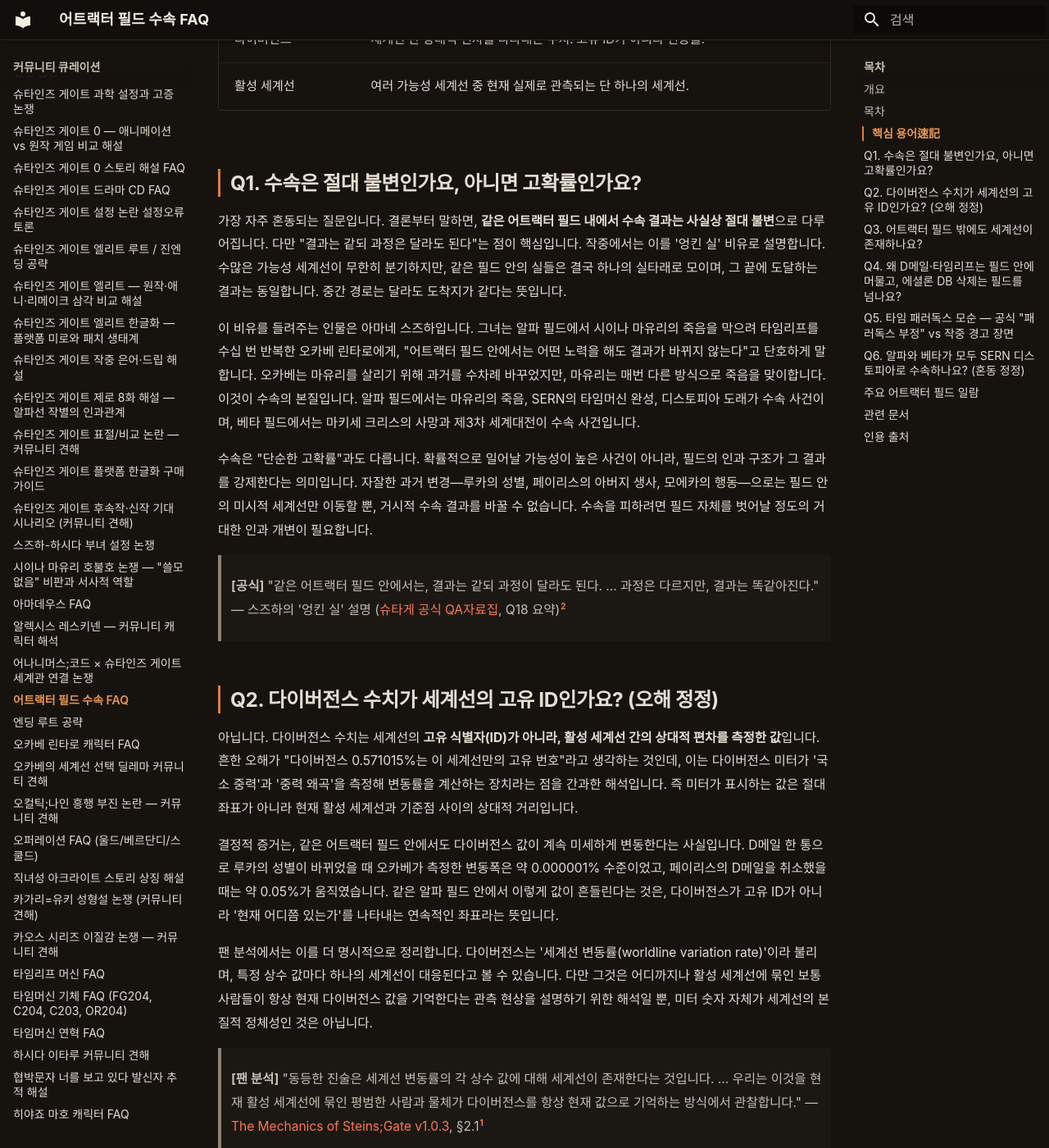
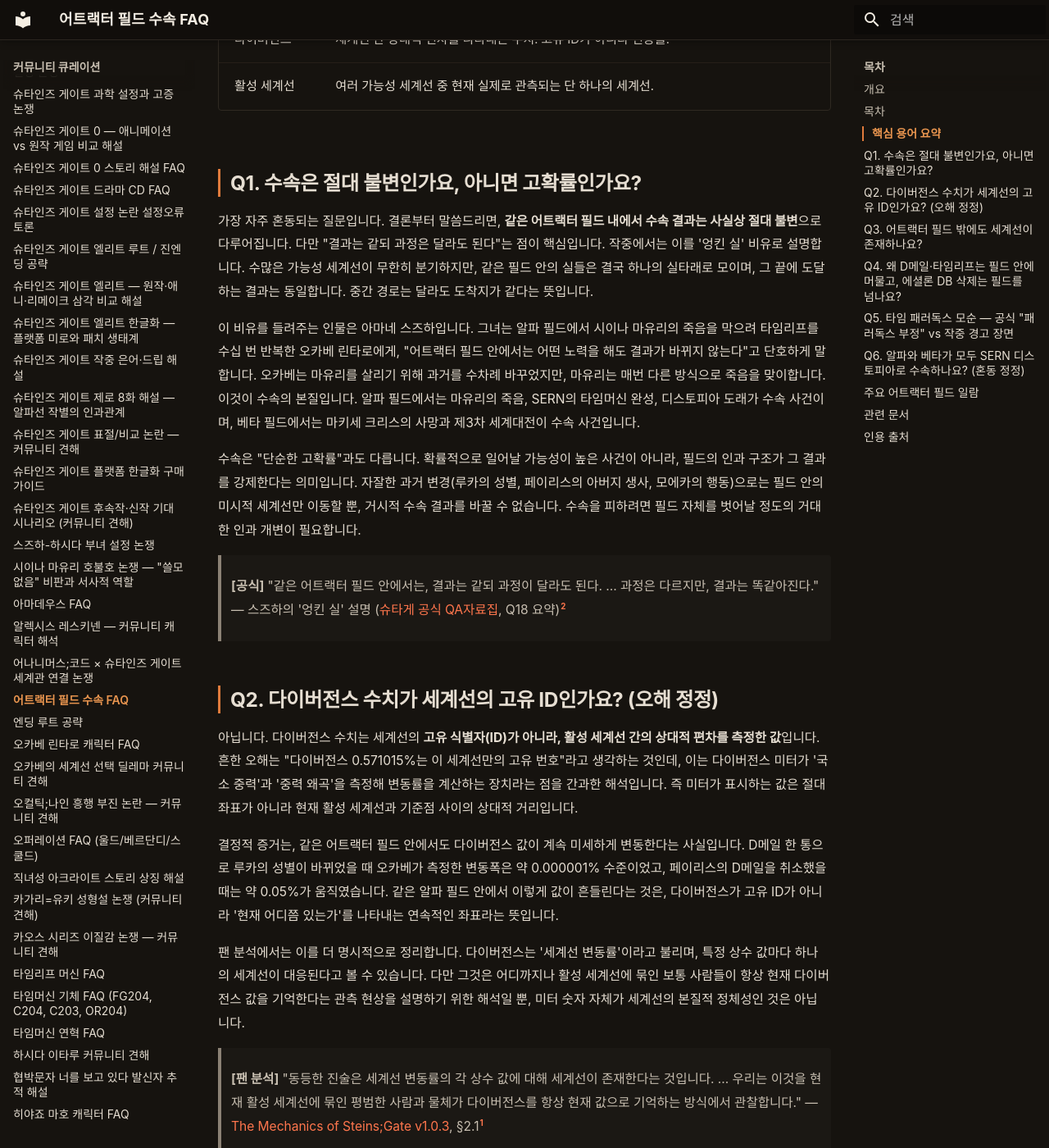
Before and after one commit to sgwiki/sgwiki.github.io, an MkDocs documentation site: the page built from wiki/커뮤니티-큐레이션/어트랙터-필드-수속-FAQ.md, in a window 1280 px wide and 1400 px high, scrolled down 1367 px. Shown: the whole window at 82% size. Built offline with MkDocs 1.6.1 and Material for MkDocs 9.7.7, drawn with Linux system fonts in a browser that asks for light colours; some web fonts are replaced; some of the changed text lies outside the part shown.

Commit message:
chore(wiki): 어트랙터-필드-수속-FAQ 정비 — 런타임 마커 제거·개요 섹션 추가·한자 헤더 정리(핵심 용어 요약)·영어 병기 제거(수속·세계선 변동률)·조사·경어·과장 표현 교정·em dash 표기 통일

```diff
--- a/wiki/커뮤니티-큐레이션/어트랙터-필드-수속-FAQ.md
+++ b/wiki/커뮤니티-큐레이션/어트랙터-필드-수속-FAQ.md
@@ -17,11 +15,11 @@
 
 ## 개요
 
-이 문서는 어트랙터 필드와 수속(convergence)이라는 두 중심 개념을 둘러싸고 커뮤니티에서 반복적으로 제기되는 여섯 가지 질문을 정리한 FAQ입니다. 어트랙터 필드는 슈타인즈 게이트 세계관에서 "세계선 수속 범위"를 가리키는 가상 이론으로, 카오스 이론의 스트레인지 어트랙터에서 이름을 따왔습니다. 이 문서는 이론의 총론을 반복하지 않습니다. 어트랙터 필드와 세계선 변동 메커니즘의 전체 해설은 [세계선-변동-메커니즘-FAQ](세계선-변동-메커니즘-FAQ.md)를, 관측자인 리딩 슈타이너에 대한 질문은 [리딩-슈타이너-FAQ](리딩-슈타이너-FAQ.md)를 참고해 주세요. 본 FAQ는 그 위에서 자주 겹치는 오해와 혼동만을 다룹니다.
+이 문서는 어트랙터 필드와 수속이라는 두 중심 개념을 둘러싸고 커뮤니티에서 반복적으로 제기되는 여섯 가지 질문을 정리한 FAQ입니다. 어트랙터 필드는 슈타인즈 게이트 세계관에서 "세계선 수속 범위"를 가리키는 가상 이론으로, 카오스 이론의 스트레인지 어트랙터에서 이름을 따왔습니다. 이 문서는 이론의 총론을 반복하지 않습니다. 어트랙터 필드와 세계선 변동 메커니즘의 전체 해설은 [세계선-변동-메커니즘-FAQ](세계선-변동-메커니즘-FAQ.md)를, 관측자인 리딩 슈타이너에 대한 질문은 [리딩-슈타이너-FAQ](리딩-슈타이너-FAQ.md)를 참고해 주세요. 본 FAQ는 그 위에서 자주 겹치는 오해와 혼동만을 다룹니다.
 
 ## 목차
 
-1. [핵심 용어速記](#핵심-용어速記)
+1. [핵심 용어 요약](#핵심-용어-요약)
 2. [Q1. 수속은 절대 불변인가요, 아니면 고확률인가요?](#q1-수속은-절대-불변인가요-아니면-고확률인가요)
 3. [Q2. 다이버전스 수치가 세계선의 고유 ID인가요? (오해 정정)](#q2-다이버전스-수치가-세계선의-고유-id인가요-오해-정정)
 4. [Q3. 어트랙터 필드 밖에도 세계선이 존재하나요?](#q3-어트랙터-필드-밖에도-세계선이-존재하나요)
@@ -32,32 +30,32 @@
 9. [관련 문서](#관련-문서)
 10. [인용 출처](#인용-출처)
 
-## 핵심 용어速記
+## 핵심 용어 요약
 
 | 용어 | 한 줄 요약 |
 |---|---|
 | 어트랙터 필드 | 같은 수속 결과로 향하는 세계선 묶음. 이름은 카오스 이론의 스트레인지 어트랙터에서 유래. |
-| 수속(convergence) | 같은 어트랙터 필드 안에서 결과는 같되 과정이 달라도 허용되는 현상. 필드 단위로 거시적 사건을 강제. |
+| 수속 | 같은 어트랙터 필드 안에서 결과는 같되 과정이 달라도 허용되는 현상. 필드 단위로 거시적 사건을 강제. |
 | 다이버전스 | 세계선 간 상대적 편차를 나타내는 수치. 고유 ID가 아니라 변동률. |
 | 활성 세계선 | 여러 가능성 세계선 중 현재 실제로 관측되는 단 하나의 세계선. |
 
 ## Q1. 수속은 절대 불변인가요, 아니면 고확률인가요?
 
-가장 자주 혼동되는 질문입니다. 결론부터 말하면, **같은 어트랙터 필드 내에서 수속 결과는 사실상 절대 불변**으로 다루어집니다. 다만 "결과는 같되 과정은 달라도 된다"는 점이 핵심입니다. 작중에서는 이를 '엉킨 실' 비유로 설명합니다. 수많은 가능성 세계선이 무한히 분기하지만, 같은 필드 안의 실들은 결국 하나의 실타래로 모이며, 그 끝에 도달하는 결과는 동일합니다. 중간 경로는 달라도 도착지가 같다는 뜻입니다.
+가장 자주 혼동되는 질문입니다. 결론부터 말씀드리면, **같은 어트랙터 필드 내에서 수속 결과는 사실상 절대 불변**으로 다루어집니다. 다만 "결과는 같되 과정은 달라도 된다"는 점이 핵심입니다. 작중에서는 이를 '엉킨 실' 비유로 설명합니다. 수많은 가능성 세계선이 무한히 분기하지만, 같은 필드 안의 실들은 결국 하나의 실타래로 모이며, 그 끝에 도달하는 결과는 동일합니다. 중간 경로는 달라도 도착지가 같다는 뜻입니다.
 
 이 비유를 들려주는 인물은 아마네 스즈하입니다. 그녀는 알파 필드에서 시이나 마유리의 죽음을 막으려 타임리프를 수십 번 반복한 오카베 린타로에게, "어트랙터 필드 안에서는 어떤 노력을 해도 결과가 바뀌지 않는다"고 단호하게 말합니다. 오카베는 마유리를 살리기 위해 과거를 수차례 바꾸었지만, 마유리는 매번 다른 방식으로 죽음을 맞이합니다. 이것이 수속의 본질입니다. 알파 필드에서는 마유리의 죽음, SERN의 타임머신 완성, 디스토피아 도래가 수속 사건이며, 베타 필드에서는 마키세 크리스의 사망과 제3차 세계대전이 수속 사건입니다.
 
-수속은 "단순한 고확률"과도 다릅니다. 확률적으로 일어날 가능성이 높은 사건이 아니라, 필드의 인과 구조가 그 결과를 강제한다는 의미입니다. 자잘한 과거 변경—루카의 성별, 페이리스의 아버지 생사, 모에카의 행동—으로는 필드 안의 미시적 세계선만 이동할 뿐, 거시적 수속 결과를 바꿀 수 없습니다. 수속을 피하려면 필드 자체를 벗어날 정도의 거대한 인과 개변이 필요합니다.
+수속은 "단순한 고확률"과도 다릅니다. 확률적으로 일어날 가능성이 높은 사건이 아니라, 필드의 인과 구조가 그 결과를 강제한다는 의미입니다. 자잘한 과거 변경(루카의 성별, 페이리스의 아버지 생사, 모에카의 행동)으로는 필드 안의 미시적 세계선만 이동할 뿐, 거시적 수속 결과를 바꿀 수 없습니다. 수속을 피하려면 필드 자체를 벗어날 정도의 거대한 인과 개변이 필요합니다.
 
 > **[공식]** "같은 어트랙터 필드 안에서는, 결과는 같되 과정이 달라도 된다. ... 과정은 다르지만, 결과는 똑같아진다." — 스즈하의 '엉킨 실' 설명 ([슈타게 공식 QA자료집](../근거자료/공식/qa-자료집.md), Q18 요약)[^2]
 
 ## Q2. 다이버전스 수치가 세계선의 고유 ID인가요? (오해 정정)
 
-아닙니다. 다이버전스 수치는 세계선의 **고유 식별자(ID)가 아니라, 활성 세계선 간의 상대적 편차를 측정한 값**입니다. 흔한 오해가 "다이버전스 0.571015%는 이 세계선만의 고유 번호"라고 생각하는 것인데, 이는 다이버전스 미터가 '국소 중력'과 '중력 왜곡'을 측정해 변동률을 계산하는 장치라는 점을 간과한 해석입니다. 즉 미터가 표시하는 값은 절대 좌표가 아니라 현재 활성 세계선과 기준점 사이의 상대적 거리입니다.
+아닙니다. 다이버전스 수치는 세계선의 **고유 식별자(ID)가 아니라, 활성 세계선 간의 상대적 편차를 측정한 값**입니다. 흔한 오해는 "다이버전스 0.571015%는 이 세계선만의 고유 번호"라고 생각하는 것인데, 이는 다이버전스 미터가 '국소 중력'과 '중력 왜곡'을 측정해 변동률을 계산하는 장치라는 점을 간과한 해석입니다. 즉 미터가 표시하는 값은 절대 좌표가 아니라 현재 활성 세계선과 기준점 사이의 상대적 거리입니다.
 
 결정적 증거는, 같은 어트랙터 필드 안에서도 다이버전스 값이 계속 미세하게 변동한다는 사실입니다. D메일 한 통으로 루카의 성별이 바뀌었을 때 오카베가 측정한 변동폭은 약 0.000001% 수준이었고, 페이리스의 D메일을 취소했을 때는 약 0.05%가 움직였습니다. 같은 알파 필드 안에서 이렇게 값이 흔들린다는 것은, 다이버전스가 고유 ID가 아니라 '현재 어디쯤 있는가'를 나타내는 연속적인 좌표라는 뜻입니다.
 
-팬 분석에서는 이를 더 명시적으로 정리합니다. 다이버전스는 '세계선 변동률(worldline variation rate)'이라 불리며, 특정 상수 값마다 하나의 세계선이 대응된다고 볼 수 있습니다. 다만 그것은 어디까지나 활성 세계선에 묶인 보통 사람들이 항상 현재 다이버전스 값을 기억한다는 관측 현상을 설명하기 위한 해석일 뿐, 미터 숫자 자체가 세계선의 본질적 정체성인 것은 아닙니다.
+팬 분석에서는 이를 더 명시적으로 정리합니다. 다이버전스는 '세계선 변동률'이라고 불리며, 특정 상수 값마다 하나의 세계선이 대응된다고 볼 수 있습니다. 다만 그것은 어디까지나 활성 세계선에 묶인 보통 사람들이 항상 현재 다이버전스 값을 기억한다는 관측 현상을 설명하기 위한 해석일 뿐, 미터 숫자 자체가 세계선의 본질적 정체성인 것은 아닙니다.
 
 > **[팬 분석]** "동등한 진술은 세계선 변동률의 각 상수 값에 대해 세계선이 존재한다는 것입니다. ... 우리는 이것을 현재 활성 세계선에 묶인 평범한 사람과 물체가 다이버전스를 항상 현재 값으로 기억하는 방식에서 관찰합니다." — [The Mechanics of Steins;Gate v1.0.3](https://github.com/Votuko/steins-gate-mechanics/blob/main/The%20Mechanics%20of%20Steins%20Gate%20v1.0.3.pdf), §2.1[^1]
 
@@ -96,7 +94,7 @@
 
 ## Q5. 타임 패러독스 모순 — 공식 "패러독스 부정" vs 작중 경고 장면
 
-여기도 커뮤니티가 자주 부딪히는 모순이 있습니다. 한쪽에는 공식 입장인 "이 세계관에서는 타임 패러독스가 발생하지 않는다"는 설명이 있고, 다른 쪽에는 작중 인물이 "타임 패러독스가 된다"며 경고하는 대사들이 공존합니다. 크리스와 스즈하는 모두 "패러독스가 일어나면 안 된다"는 뉘앙스로 경고하는 장면을 남깁니다. 어느 쪽이 맞는지, 아니면 둘 다 맞는지를 중개해 봅니다.
+여기서도 커뮤니티가 자주 부딪히는 모순이 있습니다. 한쪽에는 공식 입장인 "이 세계관에서는 타임 패러독스가 발생하지 않는다"는 설명이 있고, 다른 쪽에는 작중 인물이 "타임 패러독스가 된다"며 경고하는 대사가 공존합니다. 크리스와 스즈하는 모두 "패러독스가 일어나면 안 된다"는 뉘앙스로 경고하는 장면을 남깁니다. 어느 쪽이 맞는지, 아니면 둘 다 맞는지를 정리해 보겠습니다.
 
 공식 입장은 분명합니다. 슈타인즈 게이트의 세계선은 처음부터 끝까지 '자기무모순적(self-consistent)'인 하나의 역사이며, 시간 여행이 일어나더라도 그 시간 여행 자체가 이미 그 세계선 역사에 포함된 사건이 됩니다. 그러므로 논리적 모순이 성립할 수 없다는 것이 공식 설명입니다. 이것이 위 Q3에서 언급한 '혼합 해석'의 핵심입니다. 크리스가 본편에서 "이건 결정론 아니야?"라고 묻자 스즈하가 "비슷할지도 모르지만, 좀 더 널널하다"고 답하는 장면도 같은 맥락입니다.
 
@@ -108,7 +106,7 @@
 
 ## Q6. 알파와 베타가 모두 SERN 디스토피아로 수속하나요? (혼동 정정)
 
-아닙니다. 이것은 가장 흔하면서도 가장 치명적인 혼동 중 하나입니다. **알파 어트랙터 필드만 SERN 디스토피아로 수속합니다.** 베타 어트랙터 필드는 마키세 크리스의 사망과 제3차 세계대전으로 수속하며, SERN은 베타에서 주도권을 잃고 무력화됩니다. 이 둘을 "둘 다 SERN이 이긴다"고 묶어 생각하면 본편 전개가 이해되지 않습니다.
+아닙니다. 이것은 가장 흔하면서도 심각한 혼동 중 하나입니다. **알파 어트랙터 필드만 SERN 디스토피아로 수속합니다.** 베타 어트랙터 필드는 마키세 크리스의 사망과 제3차 세계대전으로 수속하며, SERN은 베타에서 주도권을 잃고 무력화됩니다. 이 둘을 "둘 다 SERN이 이긴다"고 묶어 생각하면 본편 전개가 이해되지 않습니다.
 
 왜 혼동이 생기는지 추적해 보면, 흔히 "D메일이 SERN에 포착되었으니 SERN이 이긴다"는 단순 등식에서 출발합니다. 하지만 SERN이 D메일을 포착해 타임머신 경쟁에서 승리하는 디스토피아는 알파 필드의 수속 미래입니다. 베타 필드에서는 SERN이 첫 D메일을 포착하지 못한 채 미·러 간 타임머신 개발 경쟁이 격화하고, 결국 핵병기가 사용된 제3차 세계대전으로 치닫습니다. 크리스의 논문이 닥터 나카바치를 통해 러시아로 넘어가는 것이 분쟁의 불씨가 됩니다.
 
```
Also changed, not shown: other parts of wiki/커뮤니티-큐레이션/어트랙터-필드-수속-FAQ.md (+1 -3 lines).
